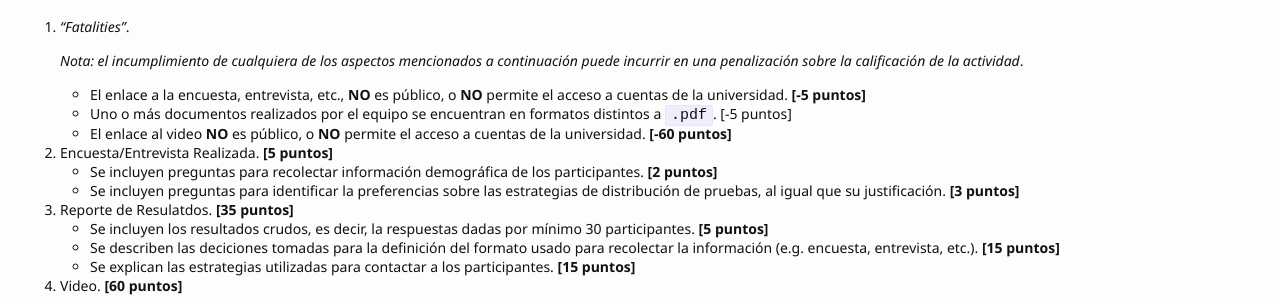
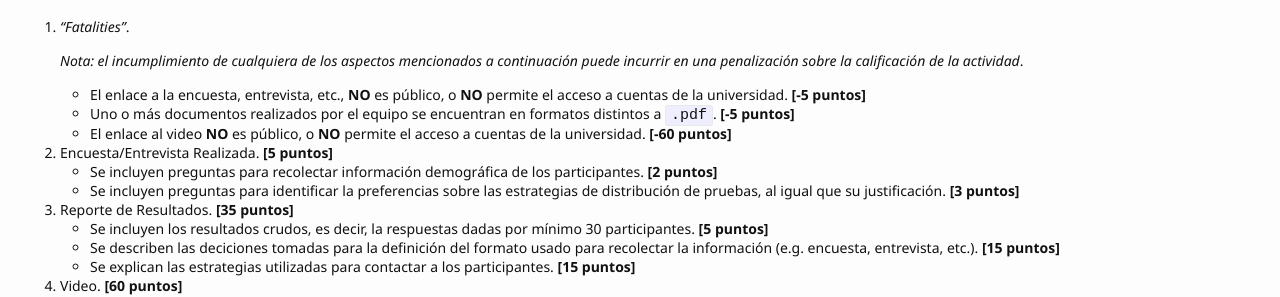
Before and after one commit to TiCSw/mt1_guias_pruebas, a Jekyll site: the page built from docs/semanas/semana2.md, in a window 1280 px wide. Shown: the part 1094-1391 px from the top of the page. Built offline with Jekyll 4.4.1, drawn with Linux system fonts in a browser that asks for light colours; some web fonts are replaced; our own code applies the rules of GitHub Pages for plain Markdown files; comment, search, counter and statistics services are not loaded.

Commit message:
Update semana2.md

```diff
--- a/docs/semanas/semana2.md
+++ b/docs/semanas/semana2.md
@@ -38,14 +38,14 @@ Se debe entregar los siguientes artefactos:
     _Nota: el incumplimiento de cualquiera de los aspectos mencionados a continuación puede incurrir en una penalización sobre la calificación de la actividad_.
 
    - El enlace a la encuesta, entrevista, etc., **NO** es público, o **NO** permite el acceso a cuentas de la universidad. **[-5 puntos]**
-   - Uno o más documentos realizados por el equipo se encuentran en formatos distintos a `.pdf`. [-5 puntos]
+   - Uno o más documentos realizados por el equipo se encuentran en formatos distintos a `.pdf`. **[-5 puntos]**
    - El enlace al video **NO** es público, o **NO** permite el acceso a cuentas de la universidad. **[-60 puntos]**
 
 2. Encuesta/Entrevista Realizada. **[5 puntos]**
     - Se incluyen preguntas para recolectar información demográfica de los participantes. **[2 puntos]**
     - Se incluyen preguntas para identificar la preferencias sobre las estrategias de distribución de pruebas, al igual que su justificación. **[3 puntos]**
 
-3. Reporte de Resulatdos. **[35 puntos]**
+3. Reporte de Resultados. **[35 puntos]**
     - Se incluyen los resultados crudos, es decir, la respuestas dadas por mínimo 30 participantes. **[5 puntos]**
     - Se describen las deciciones tomadas para la definición del formato usado para recolectar la información (e.g. encuesta, entrevista, etc.). **[15 puntos]**
     - Se explican las estrategias utilizadas para contactar a los participantes. **[15 puntos]**
```
